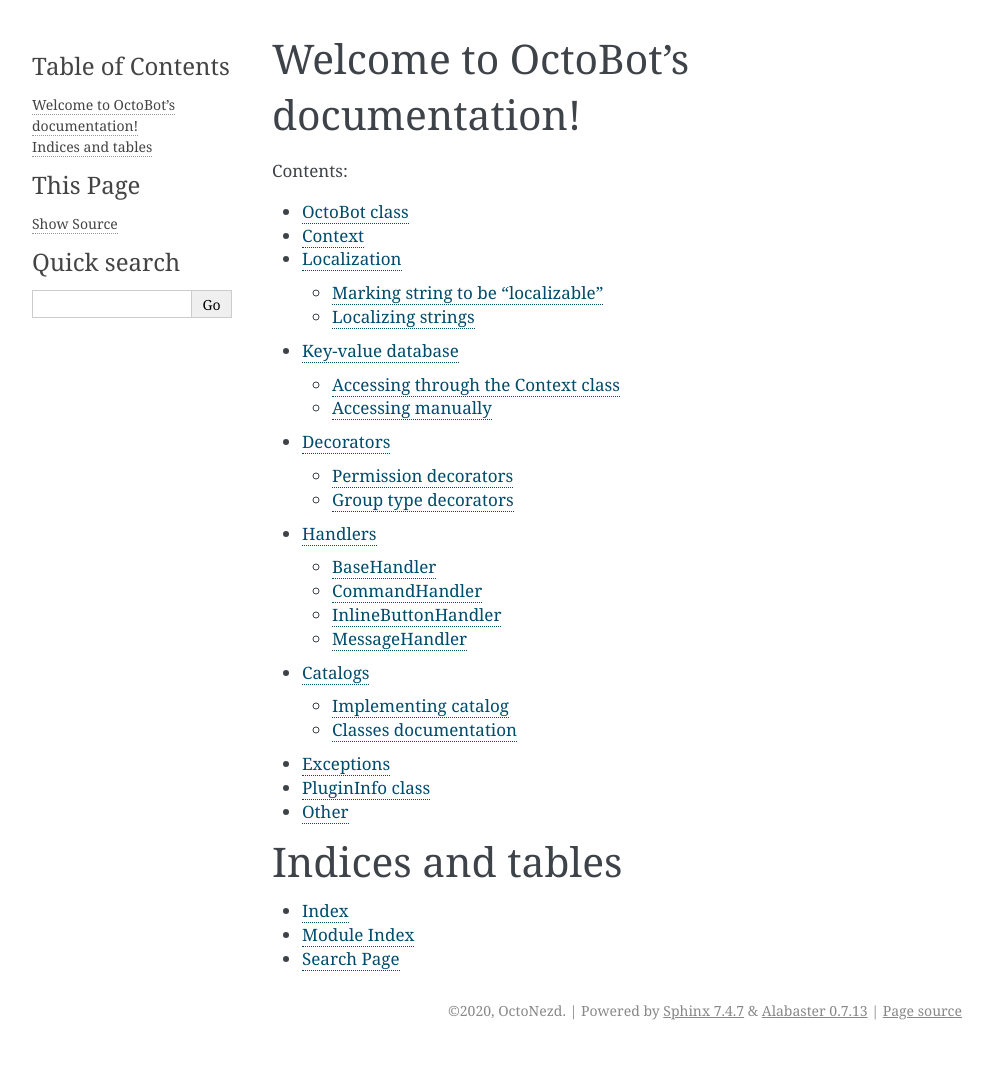
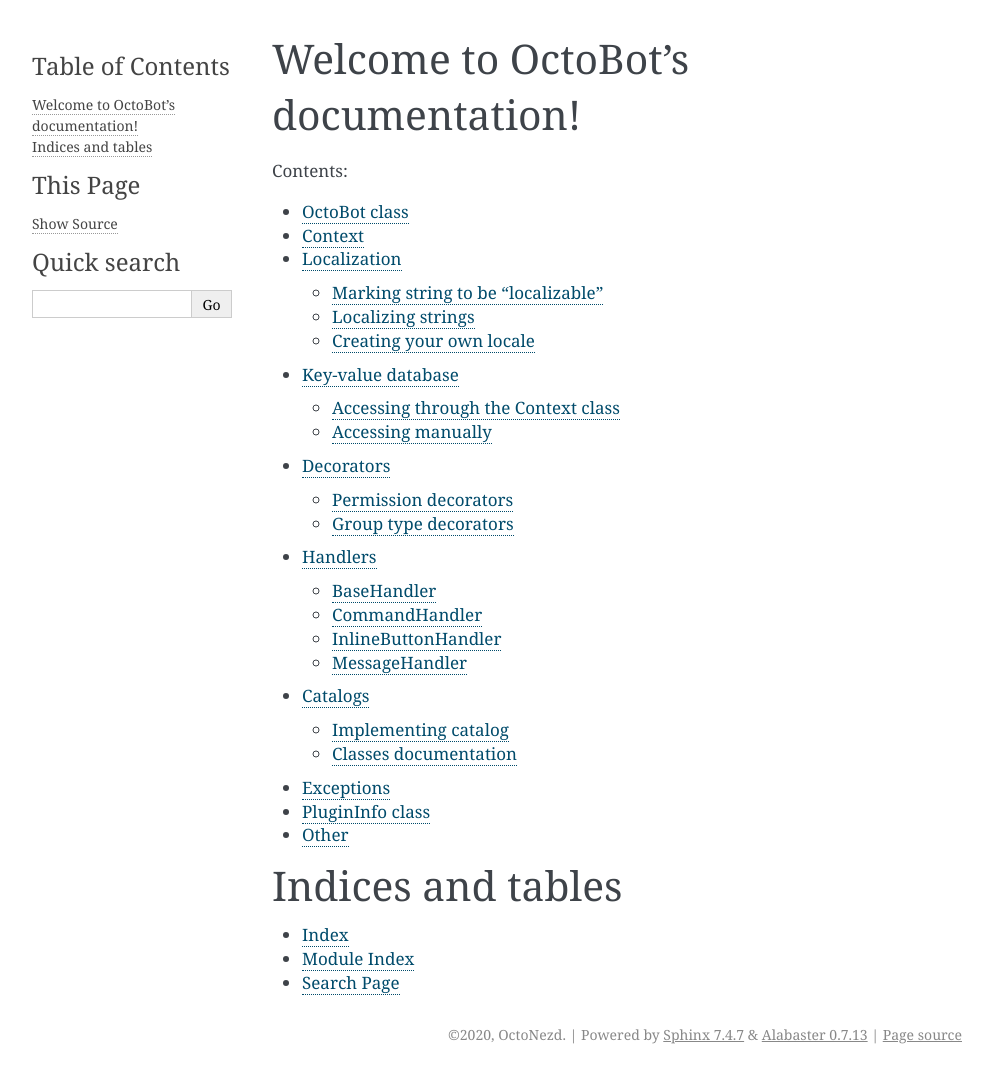
Before and after one commit to octo-tg-bot/octobot, a Sphinx documentation site: the page built from docs/index.rst, in a window 1280 px wide. Shown: the whole page, without its empty margins (148-1141 px from the left). Built offline with Sphinx 7.4.7, drawn with Linux system fonts in a browser that asks for light colours; before the commit the page ends 1050 px from its top, so only the background shows below that.

Commit message:
Make "Creating your own locale" a section

```diff
--- a/docs/localization.rst
+++ b/docs/localization.rst
@@ -29,7 +29,7 @@
 To extract locale strings and/or compile .po files run the `utils/update_locale_data.cmd` file. Despite the fact it's .cmd, it only contains commands, so you are free to run it on macOS or Linux-based distros. Also notice that you need to run it every time you update locale strings or if it's first run of bot.
 
 Creating your own locale
-________________________
+------------------------
 
 To create your own locale you need:
 
```
